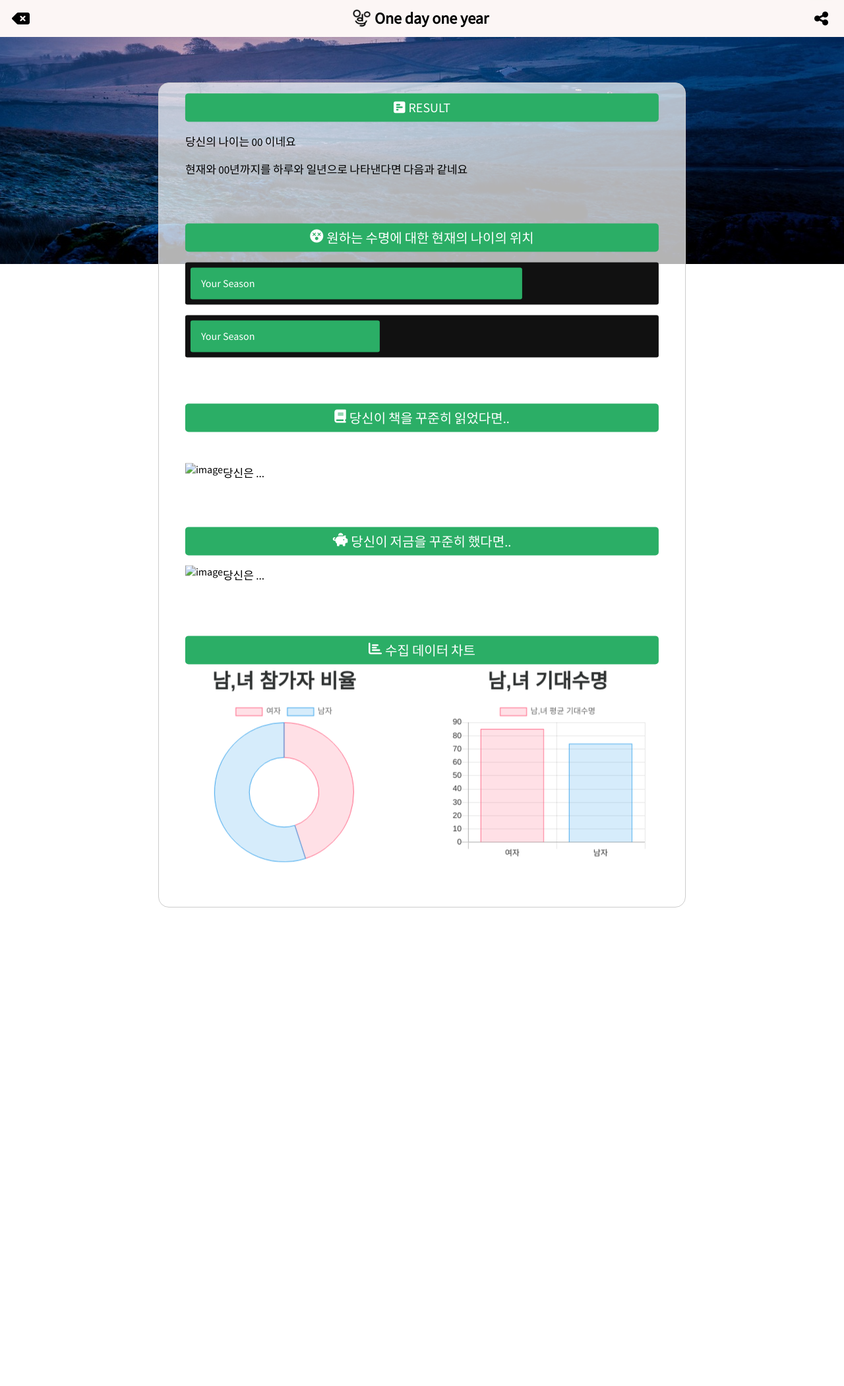
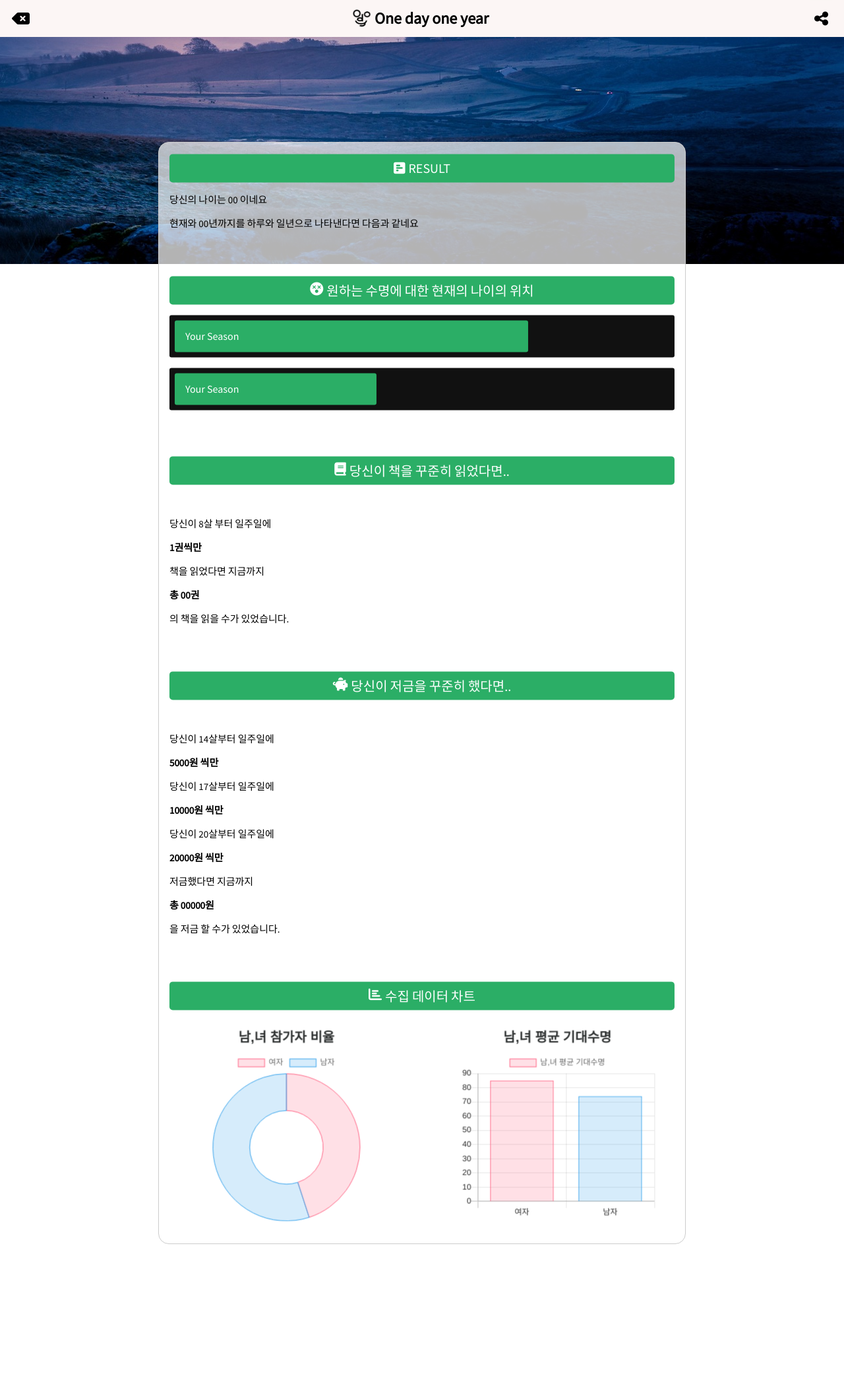
Before and after one commit to shinjuno123/one-day-one-year, a Django app: page /result-page/ in a window 1280 px wide. Shown: the whole page at 66% size. Before the commit the page ends 1375 px from the top, so only its background shows below. Run offline with Django 3.2, Linux system fonts and the light colour scheme; some libraries are stand-ins or nearby versions.

Commit message:
design updated

```diff
--- a/odoyApp/static/odoyApp/resultpage.css
+++ b/odoyApp/static/odoyApp/resultpage.css
@@ -30,13 +31,13 @@ body {
     background:#2bae66;
     position: relative;
     border-radius: 5px;
-    margin-top: 15px;
+    margin-top: 17px;
     height: 43px;
 }
 
 .ment1,.ment2,.listment{
     list-style-type: none;
-    font-size: 20px;
+    font-size: 15px;
     margin-top: 1em;
 }
 
@@ -44,21 +45,19 @@ body {
 .for-scroll{
     position: absolute;
     width: 100%;
-
-    min-width: 900px;
-    height: 1500px;
-    /* background-color: #069; */
+    max-width: 2000px;
+    height: 2100px;
 }
 
 #top {
     position: relative;
     width: 100%;
     max-width: 900px;
-    height: 1250px;
+    height: 1650px;
     border-radius: 1em;
     left: 50%;
     top: 50%;
-    transform: translate3d(-50%, -50%, 0);
+    transform: translate(-50%,-50%);
     background:rgba(255, 255,255,0.7);
 
     border:1px solid rgb(204, 204, 204);
@@ -67,7 +66,7 @@ body {
 
 .top-margin{
     position: relative;
-    width: 90%;
+    width: 96%;
     height: 90%;
     left: 50%;
     top: 45%;
@@ -127,12 +126,6 @@ body {
     padding: 1em;
 }
 
-.bookbox{
-    display:flex;
-}
-.savingbox{
-    display:flex;
-}
 
 .image{
     margin-top: 15px;
@@ -146,7 +139,6 @@ body {
     position: relative;
     width: 300px;
     height: 300px;
-    margin-left: 100px;
 }
 
 
@@ -155,6 +147,9 @@ body {
     display: flex;
     left: 50%;
     transform: translateX(-50%);
+    justify-content:space-between;
+    margin-top:20px;
+    margin-right: 55px;
 
 
 }
@@ -163,15 +158,8 @@ body {
 
 @media screen and (max-width:1400px){
     #top{
-        left: 50%;
-        top: 50%;
-        transform: translate3d(-50%, -50%, 0);
         max-width : 800px;
-    }
-    .ment1,.ment2,.listment {
-        list-style-type: none;
-        font-size: 17px;
-        margin-top: 1em;
+        height: 1670px;
     }
 
 
--- a/odoyApp/static/odoyApp/resultpage.js
+++ b/odoyApp/static/odoyApp/resultpage.js
@@ -32,7 +32,7 @@ const myChart1 = new Chart(graph1,{
         title: {
             display : true,
             text: '남,녀 참가자 비율',
-            fontSize : 30,
+            fontSize : 20,
             fontColor:'rgba(46,49,49,1)'
         },
     }
@@ -65,8 +65,8 @@ const myChart2 = new Chart(graph2,{
         maintainAspectRatio: true, // default value. false일 경우 포함된 div의 크기에 맞춰서 그려짐.
         title: {
             display : true,
-            text: '남,녀 기대수명',
-            fontSize : 30,
+            text: '남,녀 평균 기대수명',
+            fontSize : 20,
             fontColor:'rgba(46,49,49,1)'
         },
         scales: {
--- a/odoyApp/templates/resultpage.html
+++ b/odoyApp/templates/resultpage.html
@@ -31,9 +31,12 @@
           <li style="display:flex;position:relative; " class="result-words">당신이 책을 꾸준히 읽었다면..</li>
         </div>
       </div>
-      <div class="bookbox" style="margin-bottom: 2em; margin-top: 2em">
-        <img src="" alt="image" class="image" />
-        <li class="listment">당신은 ...</li>
+      <div class="bookbox" style="margin-top: 3em;">
+        <li class="listment">당신이 8살 부터 일주일에&nbsp;</li>
+        <li class="listment" style="font-weight: bold;">1권씩만&nbsp;</li>
+        <li class="listment">책을 읽었다면 지금까지&nbsp;</li>
+        <li class="listment"style="font-weight: bold;">총 00권</li>
+        <li class="listment">의 책을 읽을 수가 있었습니다.</li>
       </div>
       <div class="result-ment">
         <div
@@ -43,9 +46,16 @@
           <li style="display:flex;position:relative; " class="result-words">당신이 저금을 꾸준히 했다면..</li>
         </div>
       </div>
-      <div class="savingbox" style="margin-bottom: 5em">
-        <img src="" alt="image" class="image" />
-        <li class="listment">당신은 ...</li>
+      <div class="savingbox" style="margin-top: 3em;">
+        <li class="listment">당신이 14살부터 일주일에&nbsp;</li>
+        <li class="listment" style="font-weight: bold;">5000원 씩만&nbsp;</li>
+        <li class="listment">당신이 17살부터 일주일에&nbsp;</li>
+        <li class="listment" style="font-weight: bold;">10000원 씩만&nbsp;</li>
+        <li class="listment">당신이 20살부터 일주일에&nbsp;</li>
+        <li class="listment" style="font-weight: bold;">20000원 씩만&nbsp;</li>
+        <li class="listment">저금했다면 지금까지&nbsp;</li>
+        <li class="listment"style="font-weight: bold;">총 00000원</li>
+        <li class="listment">을 저금 할 수가 있었습니다.</li>
       </div>
       <div class="result-ment">
         <div
```
Also changed, not shown: other parts of odoyApp/static/odoyApp/resultpage.css (+11 -19 lines).
